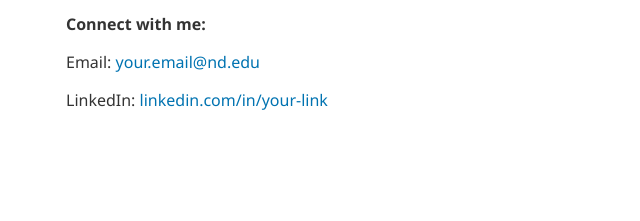
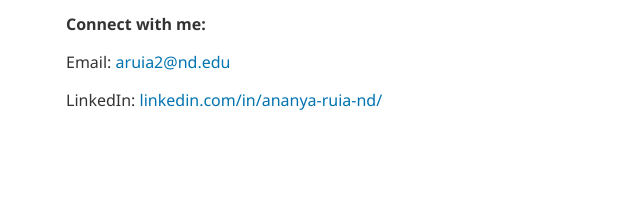
Before and after one commit to ananyaruia7/ananyaruia.github.io, a plain HTML site: page index.html in a window 1280 px wide. Shown: the part 190-411 px from the top of the page, 444-1084 px from the left. Drawn offline with Linux system fonts and the light colour scheme.

Commit message:
Update index.html 2

```diff
--- a/index.html
+++ b/index.html
@@ -56,8 +56,8 @@
       <h1>Hi, I'm Ananya Ruia!</h1>
       <p>I’m a Computer Science major at the University of Notre Dame with a minor in Engineering Corporate Practice.</p>
       <p><strong>Connect with me:</strong></p>
-      <p>Email: <a href="mailto:aruia2@nd.edu">your.email@nd.edu</a></p>
-      <p>LinkedIn: <a href="https://www.linkedin.com/in/ananya-ruia-nd/">linkedin.com/in/your-link</a></p>
+      <p>Email: <a href="mailto:aruia2@nd.edu">aruia2@nd.edu</a></p>
+      <p>LinkedIn: <a href="https://www.linkedin.com/in/ananya-ruia-nd/">linkedin.com/in/ananya-ruia-nd/</a></p>
     </div>
   </div>
 
```
